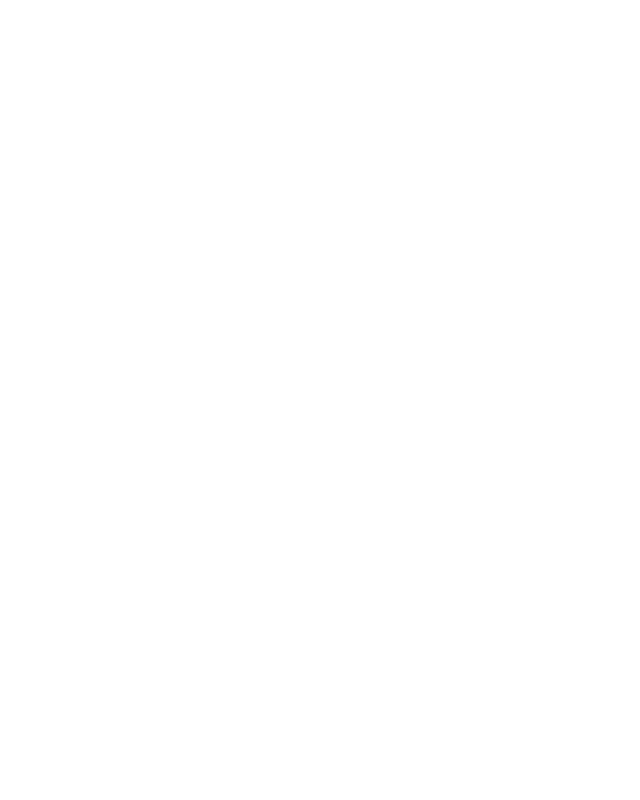
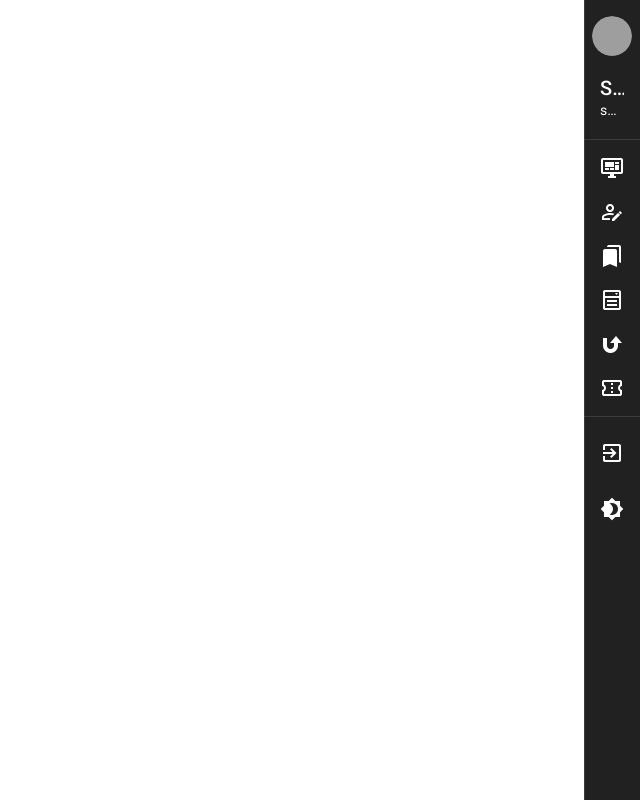
Before and after one commit to jasminet2001/Frontend, a Vue app in the folder user-profile/user-profile/: page / in a window 1280 px wide. Shown: the whole page, without its empty margins (640-1280 px from the left). Built offline with nearby package versions, Linux system fonts and the light colour scheme; grey boxes are pictures that could not be loaded.

Commit message:
navbar component

```diff
--- a/user-profile/user-profile/src/App.vue
+++ b/user-profile/user-profile/src/App.vue
@@ -1,16 +1,17 @@
 <template>
   <v-app>
-
+    <navbar-item/>
   </v-app>
 </template>
 
 <script>
+import navbarItem from './components/navbar-item.vue'
 
 export default {
+  components: {
+    navbarItem
+  },
   name: 'App',
 
-  data: () => ({
-    //
-  }),
-};
+}
 </script>
--- /dev/null
+++ b/user-profile/user-profile/src/components/navbar-item.vue
@@ -0,0 +1,100 @@
+<template>
+    <div class="ma-12 pa-12">
+        <v-navigation-drawer
+        class="grey darken-4"
+        dark
+        permanent
+        absolute
+        expand-on-hover
+        right
+        >
+            <v-list>
+                <v-list-item class="px-2">
+                    <v-list-item-avatar>
+                    <v-img src="https://randomuser.me/api/portraits/women/85.jpg"></v-img>
+                    </v-list-item-avatar>
+                </v-list-item>
+
+                <v-list-item link>
+                    <v-list-item-content>
+                        <v-list-item-title
+                            class="text-h6 white--text">
+                            Sandra Adams
+                        </v-list-item-title>
+                        <v-list-item-subtitle
+                            class="white--text">
+                            sandra_a88@gmail.com
+                        </v-list-item-subtitle>
+                    </v-list-item-content>
+                </v-list-item>
+            </v-list>
+
+            <v-divider></v-divider>
+
+            <v-list nav
+            dense
+            >
+                <v-list-item link>
+                    <v-list-item-icon>
+                        <v-icon>mdi-monitor-dashboard</v-icon>
+                    </v-list-item-icon>
+                    <v-list-item-title>داشبورد</v-list-item-title>
+                </v-list-item>
+                <v-list-item link>
+                    <v-list-item-icon>
+                        <v-icon>mdi-account-edit-outline</v-icon>
+                    </v-list-item-icon>
+                    <v-list-item-title>ویرایش پروفایل</v-list-item-title>
+                </v-list-item>
+                <v-list-item link>
+                    <v-list-item-icon>
+                        <v-icon>mdi-bookmark-multiple</v-icon>
+                    </v-list-item-icon>
+                    <v-list-item-title>نشانک ها</v-list-item-title>
+                </v-list-item>
+                <v-list-item>
+                    <v-list-item-icon>
+                        <v-icon>mdi-form-select</v-icon>
+                    </v-list-item-icon>
+                    <v-list-item-title>ثبت آگهی</v-list-item-title>
+                </v-list-item>
+                <v-list-item>
+                    <v-list-item-icon>
+                        <v-icon>mdi-arrow-u-up-right-bold</v-icon>
+                    </v-list-item-icon>
+                    <v-list-item-title>ارتقای حساب</v-list-item-title>
+                </v-list-item>
+                <v-list-item>
+                    <v-list-item-icon>
+                        <v-icon>mdi-ticket-confirmation-outline</v-icon>
+                    </v-list-item-icon>
+                    <v-list-item-title>ارسال تیکت</v-list-item-title>
+                </v-list-item>
+            </v-list>
+
+            <v-divider></v-divider>
+
+            <v-list>
+                <v-list-item link>
+                    <v-list-item-icon>
+                        <v-icon>mdi-exit-to-app</v-icon>
+                    </v-list-item-icon>
+                    <v-list-item-title>خروج</v-list-item-title>
+                </v-list-item>
+                <!-- fix this light mode -->
+                <v-list-item link>
+                    <v-list-item-icon>
+                        <v-icon>mdi-brightness-4</v-icon>
+                    </v-list-item-icon>
+                    <v-list-item-title>light mode</v-list-item-title>
+                </v-list-item>
+            </v-list>
+        </v-navigation-drawer>
+    </div>
+</template>
+
+<script>
+export default {
+    name: 'navbar-item',
+}
+</script>
```
Also changed, not shown: user-profile/user-profile/src/components/menu.vue (deleted), 1 other file (tests, documents, lock files or other folders).
